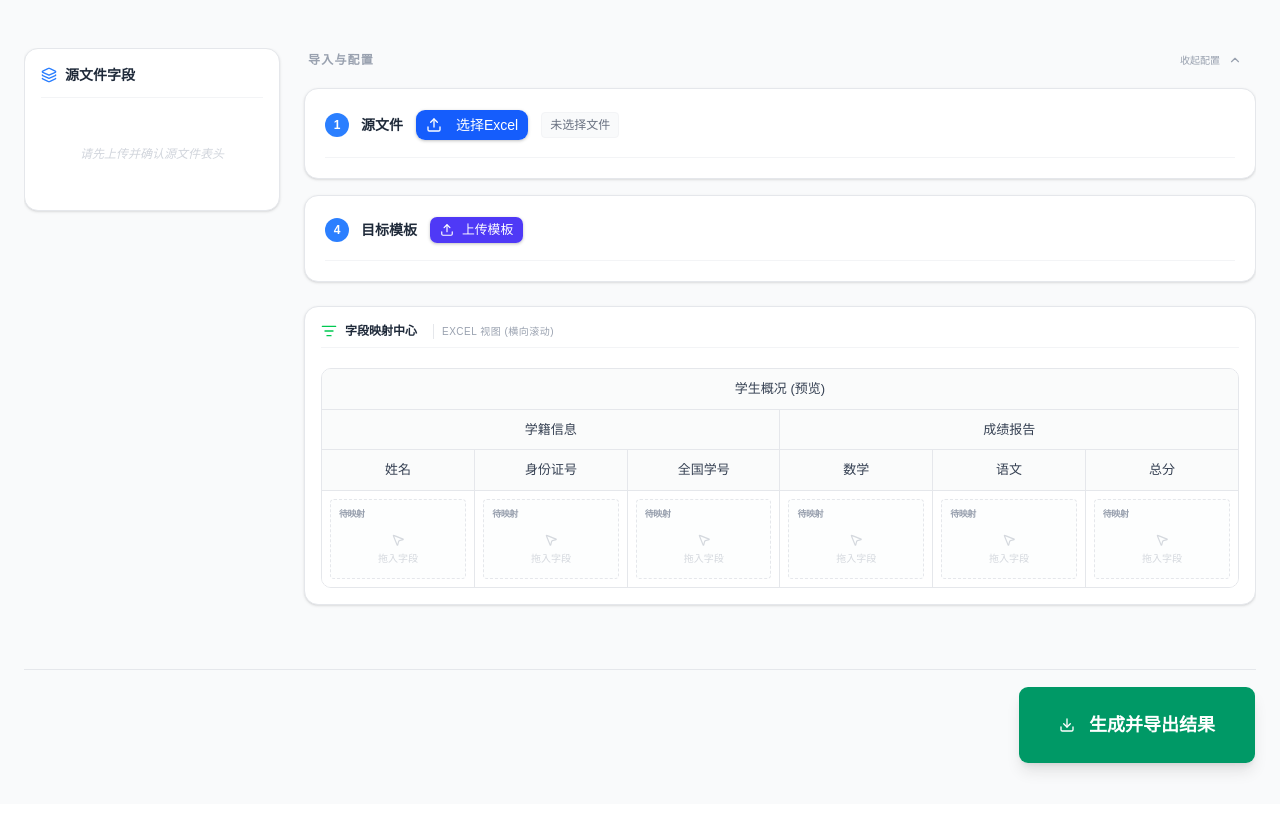
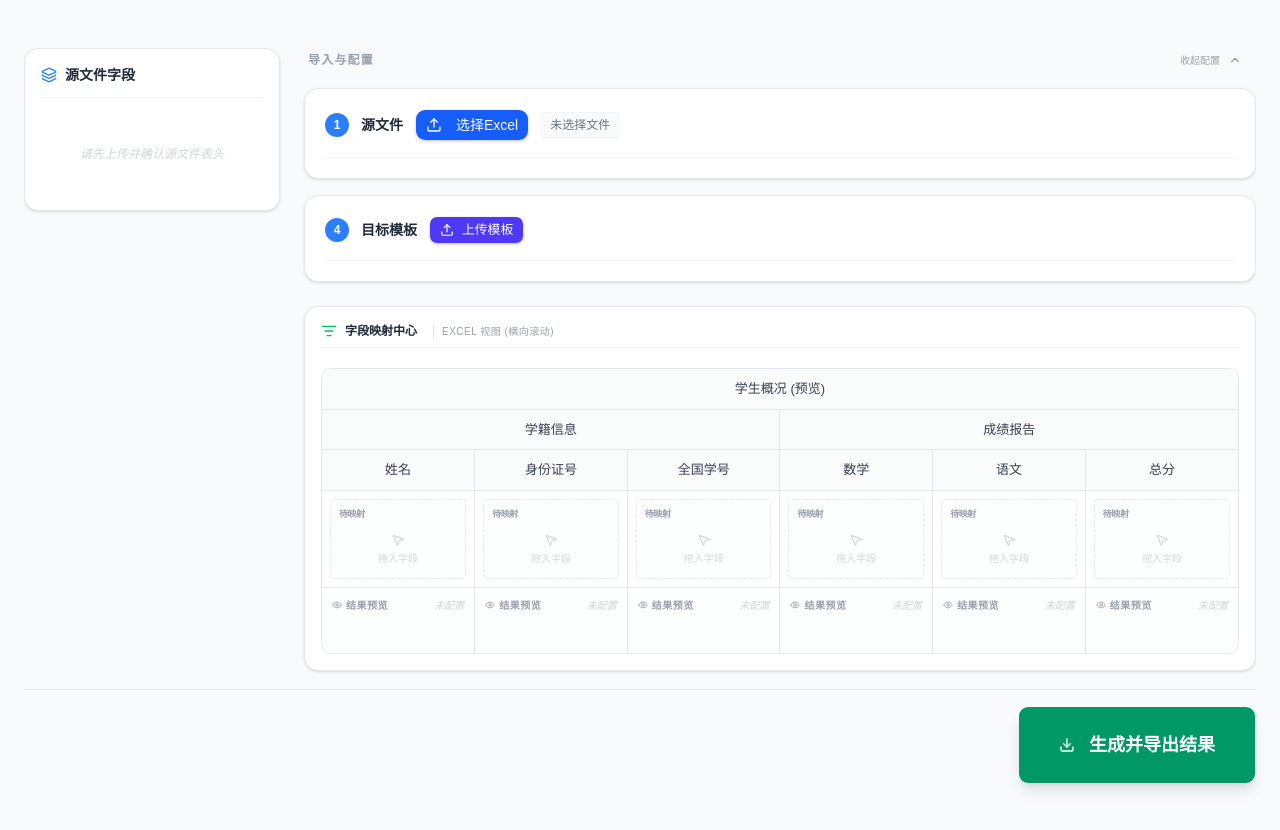
Before and after one commit to vhjihuang/smart--sheet-mate, a React (Vite) app: page / in a window 1280 px wide. Shown: the top 830 px of the page. Before the commit the page ends 804 px from the top, so only its background shows below. Built offline with nearby package versions, Linux system fonts and the light colour scheme.

Commit message:
feat(components): add real-time preview row to MultiLevelTable

```diff
--- a/src/components/MultiLevelTable.tsx
+++ b/src/components/MultiLevelTable.tsx
@@ -1,20 +1,27 @@
 import React from "react";
-import type { TargetColumn, MappingNode } from "@/types";
+import { Eye } from "lucide-react";
+import type { TargetColumn, MappingNode, SlotConfig, TransformStep } from "@/types";
 import { getMaxDepth, getLeafColumns, getColumnSpan } from "@/utils/excel";
 import { TargetSlot } from "./TargetSlot";
 
 interface MultiLevelTableProps {
   columns: TargetColumn[];
   mappings: Record<string, MappingNode[]>;
+  previewData?: Record<string, string[]>;
+  slotConfigs?: Record<string, SlotConfig>;
   onRemove: (id: string) => void;
-  onUpdate: (id: string, transform: string) => void;
+  onUpdate: (id: string, steps: TransformStep[]) => void;
+  onUpdateSlotConfig?: (columnId: string, config: SlotConfig) => void;
 }
 
 export const MultiLevelTable = ({
   columns,
   mappings,
+  previewData = {},
+  slotConfigs = {},
   onRemove,
-  onUpdate
+  onUpdate,
+  onUpdateSlotConfig
 }: MultiLevelTableProps) => {
   const maxDepth = getMaxDepth(columns);
   const leafColumns = getLeafColumns(columns);
@@ -74,11 +81,51 @@ export const MultiLevelTable = ({
                 <TargetSlot
                   target={col}
                   mappings={mappings[col.id] || []}
+                  slotConfig={slotConfigs[col.id]}
                   onRemove={onRemove}
                   onUpdate={onUpdate}
+                  onUpdateSlotConfig={onUpdateSlotConfig}
                 />
               </td>
             ))}
+          </tr>
+          {/* 实时预览行 */}
+          <tr className="bg-gray-50/30">
+            {leafColumns.map((col) => {
+              const results = previewData[col.id] || [];
+              const hasMappings = (mappings[col.id]?.length || 0) > 0;
+
+              return (
+                <td key={`preview-${col.id}`} className="border border-gray-200 p-2.5 min-w-[140px] align-top">
+                  <div className="flex flex-col gap-1.5">
+                    <div className="flex items-center justify-between">
+                      <div className="flex items-center gap-1 text-[10px] text-gray-400 font-bold uppercase tracking-wider">
+                        <Eye size={10} /> 结果预览
+                      </div>
+                      {!hasMappings && <span className="text-[10px] text-gray-300 italic">未配置</span>}
+                    </div>
+
+                    <div className="flex flex-col gap-1">
+                      {hasMappings ? (
+                        results.length > 0 ? (
+                          results.slice(0, 3).map((res, idx) => (
+                            <div key={idx} className="px-2 py-1 bg-white border border-gray-100 rounded text-[11px] text-blue-800 font-mono truncate" title={res}>
+                              {res || <span className="text-gray-300 italic">空值</span>}
+                            </div>
+                          ))
+                        ) : (
+                          <div className="px-2 py-4 text-center border border-dashed border-gray-200 rounded text-[10px] text-gray-300">
+                            等待计算...
+                          </div>
+                        )
+                      ) : (
+                        <div className="h-6" /> // 保持高度一致
+                      )}
+                    </div>
+                  </div>
+                </td>
+              );
+            })}
           </tr>
         </tbody>
       </table>
```
